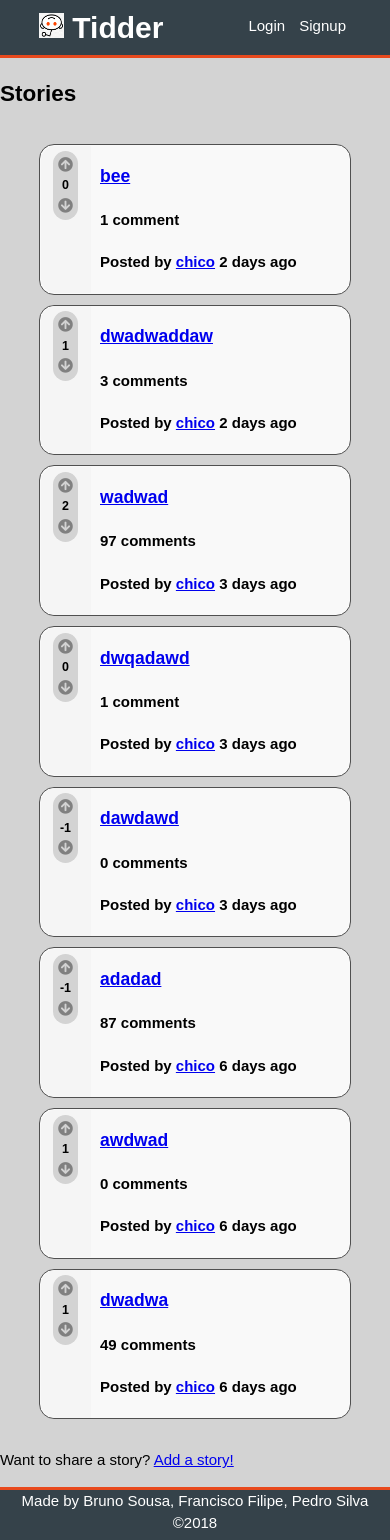
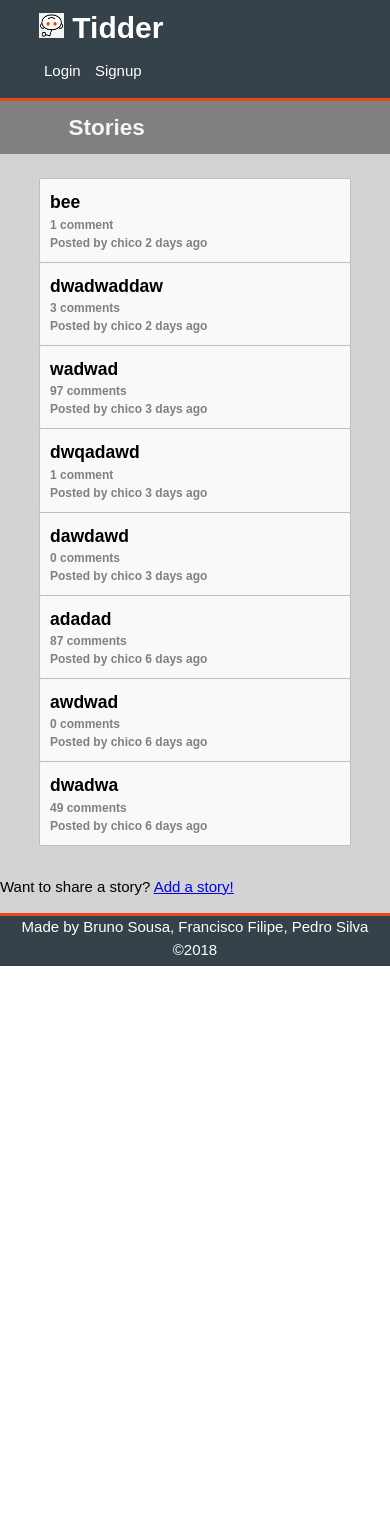
Before and after one commit to CiscoFrisco/LTW, a PHP site: page /pages/stories.php in a window 390 px wide. After the commit the page ends 966 px from the top, so only its background shows below. Run offline with PHP 8.4, Linux system fonts and the light colour scheme; data comes from the database, SQL or seed files in the repository; both versions use the stored data as it was after the commit; data that the repository does not hold is empty; some libraries are stand-ins or nearby versions.

Commit message:
stories css

```diff
--- a/css/style.css
+++ b/css/style.css
@@ -113,6 +113,22 @@ body > .wrapper > header nav {
 }
 
 /*
+    TITLE OF PAGE =================================================
+*/
+
+body > .wrapper > #stories > header {
+    padding-left: 15%;
+    background-color: var(--grey-shade-5);
+}
+
+body > .wrapper > #stories > header > h2{
+    margin: 0;
+    margin-bottom: 10px;
+    padding: 10px;
+    color: var(--grey-shade-1)
+}
+
+/*
     MAIN FOOTER ===================================================
 */
 
@@ -220,16 +236,12 @@ article.story {
     background-color: var(--grey-shade-0);
     position: relative;
     min-height: 80px;
-    border-radius: 15px;
-    border: var(--grey-shade-6) 0.5px solid;
-    margin: 0 0 10px 0;
+    border-radius: 2px;
+    border: var(--grey-shade-3) 1px solid;
+    margin-top: -1px;
 
 }
 
-article.story .storyinfo{
-    padding-left: 60px;
-
-}
 
 article.story .votes-container {
     position: absolute;
@@ -259,6 +271,39 @@ article.story .votes-container h5 {
     padding: 0;
     margin: 0;
 }
+
+article.story .storyinfo {
+    padding: 10px;
+    padding-left: 60px;
+}
+
+article.story .storyinfo h3 {
+    margin: 0;
+}
+
+article.story .storyinfo h3 a {
+    color: black;
+    text-decoration: none;
+}
+
+article.story .storyinfo h4 {
+    color: var(--grey-shade-5);
+    font-size: 12px;
+    margin: 0;
+}
+
+article.story .storyinfo h4 a {
+    color: var(--grey-shade-5);
+    text-decoration: none;
+    font-size: 12px;
+}
+
+article.story .storyinfo h4 a:hover {
+    color: var(--grey-shade-5);
+    text-decoration: underline;
+    font-size: 12px;
+}
+
 
 /*
     UPVOTE AND DOWNVOTE BUTTONS SECTION =========================================
@@ -302,3 +347,33 @@ article.story .votes-container h5 {
 .votes {
     border-radius: 15px;
 }
+
+
+/*
+    MEDIA SCREENS =========================================================
+*/
+
+@media screen and (max-width: 600px) {
+    article.story .storyinfo {
+        float: none;
+        padding-left: 10px;
+        width: 100%;
+        display: block;
+    }
+
+    article.story .votes-container {
+        float:none;
+        display: none;
+    }
+
+    body > .wrapper > header h1 {
+        float: none;
+        display: block;
+    }
+
+    body > .wrapper > header nav {
+        float: none;
+        display: block;
+        padding-bottom: 15px;
+    }
+}
```
Also changed, not shown: database/tidder.db.
